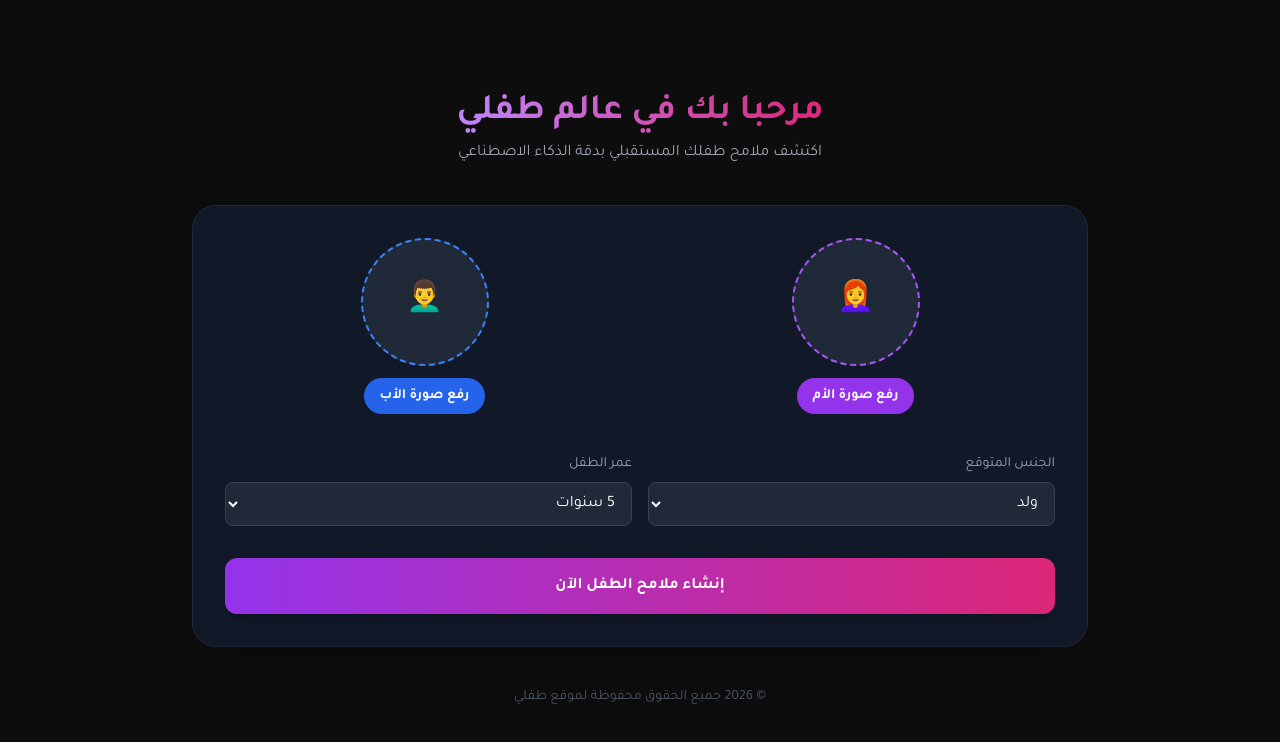
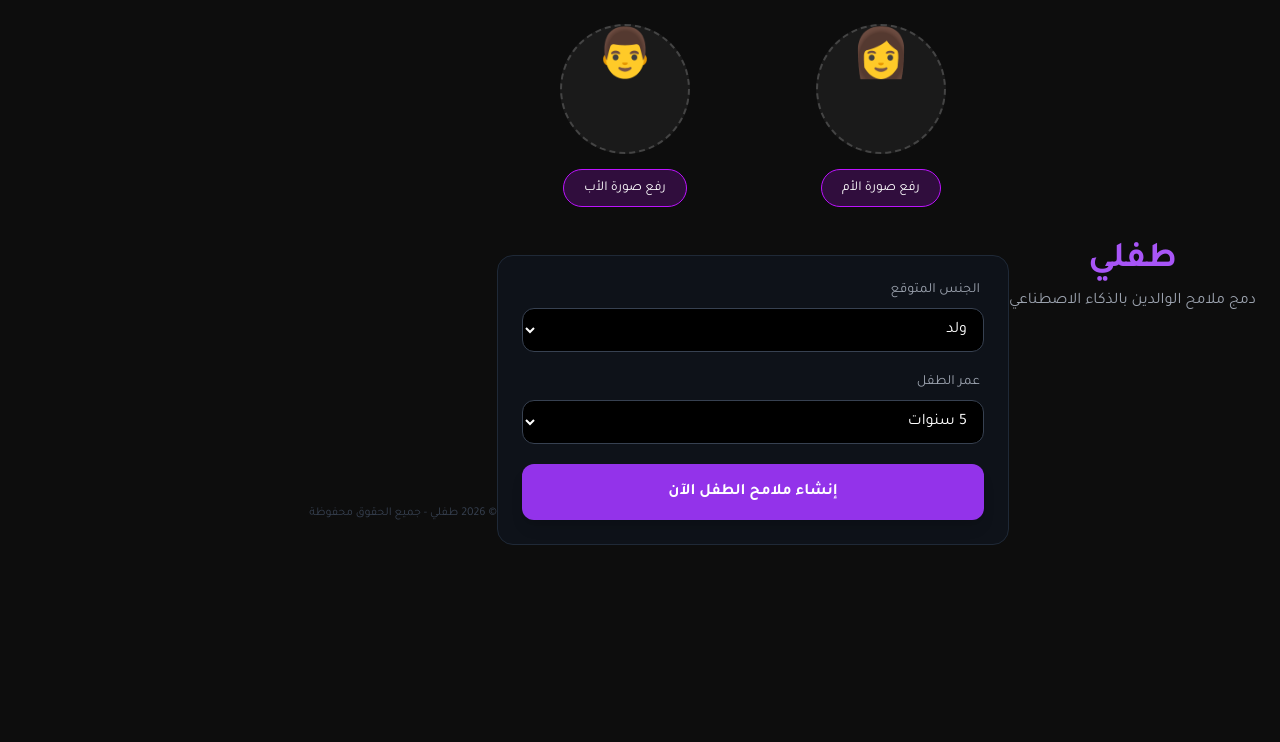
Before and after one commit to momenkun30-lab/My-Child, a website: page index.html in a window 1280 px wide. Drawn offline with nearby package versions, Linux system fonts and the light colour scheme.

Commit message:
Update index.html

```diff
--- a/index.html
+++ b/index.html
@@ -3,7 +3,7 @@
 <head>
     <meta charset="UTF-8">
     <meta name="viewport" content="width=device-width, initial-scale=1.0">
-    <title>طفلي المستقبلي - دمج الملامح بالذكاء الاصطناعي</title>
+    <title>طفلي - استكشاف ملامح المستقبل</title>
     <script src="https://cdn.tailwindcss.com"></script>
     <link href="https://fonts.googleapis.com/css2?family=Tajawal:wght@400;700&display=swap" rel="stylesheet">
     <style>
@@ -11,102 +11,111 @@
             font-family: 'Tajawal', sans-serif;
             background-color: #0d0d0d;
             color: white;
+            display: flex;
+            flex-col;
+            align-items: center;
+            min-height: screen;
         }
-        .neon-border {
-            box-shadow: 0 0 15px #bc13fe, 0 0 5px #bc13fe;
-        }
-        .preview-img {
-            width: 150px;
-            height: 150px;
-            object-fit: cover;
+        .preview-circle {
+            width: 130px;
+            height: 130px;
             border-radius: 50%;
             border: 3px solid #bc13fe;
-            display: none; /* مخفي افتراضياً حتى يتم اختيار صورة */
+            object-fit: cover;
+            display: none; /* تظهر فقط عند اختيار صورة */
+            box-shadow: 0 0 15px rgba(188, 19, 254, 0.4);
         }
-        .upload-label {
+        .placeholder-icon {
+            width: 130px;
+            height: 130px;
+            border-radius: 50%;
+            background: #1a1a1a;
+            display: flex;
+            items-center: center;
+            justify-content: center;
+            border: 2px dashed #444;
+            font-size: 3rem;
             transition: all 0.3s ease;
         }
-        .upload-label:hover {
-            transform: scale(1.05);
-            filter: brightness(1.2);
+        .upload-btn {
+            margin-top: 15px;
+            background: rgba(188, 19, 254, 0.2);
+            border: 1px solid #bc13fe;
+            padding: 8px 20px;
+            border-radius: 50px;
+            font-size: 0.85rem;
+            cursor: pointer;
+            transition: 0.3s;
+        }
+        .upload-btn:hover {
+            background: #bc13fe;
+            color: white;
         }
     </style>
 </head>
-<body class="flex flex-col items-center justify-center min-h-screen p-4">
+<body class="p-6">
 
-    <header class="text-center mb-10">
-        <h1 class="text-4xl font-bold text-transparent bg-clip-text bg-gradient-to-r from-purple-400 to-pink-600 mb-2">
-            مرحباً بك في عالم طفلي
-        </h1>
-        <p class="text-gray-400">اكتشف ملامح طفلك المستقبلي بدقة الذكاء الاصطناعي</p>
+    <header class="text-center mt-8 mb-12">
+        <h1 class="text-4xl font-bold text-purple-500 mb-2">طفلي</h1>
+        <p class="text-gray-400">دمج ملامح الوالدين بالذكاء الاصطناعي</p>
     </header>
 
-    <main class="w-full max-w-4xl bg-gray-900 p-8 rounded-3xl border border-gray-800 shadow-2xl">
+    <main class="w-full max-w-lg">
 
-        <div class="grid grid-cols-1 md:grid-cols-2 gap-8 mb-10">
+        <div class="flex justify-around mb-12">
 
             <div class="flex flex-col items-center">
-                <label class="upload-label cursor-pointer flex flex-col items-center">
-                    <div id="motherPlaceholder" class="w-32 h-32 flex items-center justify-center bg-gray-800 rounded-full border-2 border-dashed border-purple-500 mb-3">
-                        <span class="text-3xl">👩‍🦰</span>
-                    </div>
-                    <img id="motherPreview" class="preview-img mb-3" src="" alt="معاينة صورة الأم">
-                    <span class="bg-purple-600 px-4 py-2 rounded-full text-sm font-bold">رفع صورة الأم</span>
-                    <input type="file" id="motherInput" class="hidden" accept="image/*">
-                </label>
+                <div id="motherPlaceholder" class="placeholder-icon">👩</div>
+                <img id="motherPreview" class="preview-circle" alt="معاينة الأم">
+                <label for="motherInput" class="upload-btn">رفع صورة الأم</label>
+                <input type="file" id="motherInput" class="hidden" accept="image/*">
             </div>
 
             <div class="flex flex-col items-center">
-                <label class="upload-label cursor-pointer flex flex-col items-center">
-                    <div id="fatherPlaceholder" class="w-32 h-32 flex items-center justify-center bg-gray-800 rounded-full border-2 border-dashed border-blue-500 mb-3">
-                        <span class="text-3xl">👨‍🦱</span>
-                    </div>
-                    <img id="fatherPreview" class="preview-img mb-3" src="" alt="معاينة صورة الأب" style="border-color: #3b82f6;">
-                    <span class="bg-blue-600 px-4 py-2 rounded-full text-sm font-bold">رفع صورة الأب</span>
-                    <input type="file" id="fatherInput" class="hidden" accept="image/*">
-                </label>
+                <div id="fatherPlaceholder" class="placeholder-icon">👨</div>
+                <img id="fatherPreview" class="preview-circle" alt="معاينة الأب">
+                <label for="fatherInput" class="upload-btn">رفع صورة الأب</label>
+                <input type="file" id="fatherInput" class="hidden" accept="image/*">
             </div>
 
         </div>
 
-        <div class="grid grid-cols-2 gap-4 mb-8">
-            <div class="flex flex-col">
-                <label class="mb-2 text-sm text-gray-400">الجنس المتوقع</label>
-                <select id="gender" class="bg-gray-800 border border-gray-700 rounded-lg p-3 outline-none focus:border-purple-500">
+        <div class="space-y-5 bg-gray-900/50 p-6 rounded-2xl border border-gray-800">
+            <div>
+                <label class="block text-gray-400 text-sm mb-2 mr-1">الجنس المتوقع</label>
+                <select id="gender" class="w-full bg-black border border-gray-700 p-3 rounded-xl outline-none focus:border-purple-500">
                     <option value="boy">ولد</option>
                     <option value="girl">بنت</option>
                 </select>
             </div>
-            <div class="flex flex-col">
-                <label class="mb-2 text-sm text-gray-400">عمر الطفل</label>
-                <select id="age" class="bg-gray-800 border border-gray-700 rounded-lg p-3 outline-none focus:border-purple-500">
+
+            <div>
+                <label class="block text-gray-400 text-sm mb-2 mr-1">عمر الطفل</label>
+                <select id="age" class="w-full bg-black border border-gray-700 p-3 rounded-xl outline-none focus:border-purple-500">
                     <option value="5">5 سنوات</option>
                     <option value="10">10 سنوات</option>
-                    <option value="teen">مراهق (15 سنة)</option>
-                    <option value="25">شاب (25 سنة)</option>
+                    <option value="teen">15 سنة (مراهق)</option>
+                    <option value="25">25 سنة (شاب)</option>
                 </select>
             </div>
+
+            <button id="generateBtn" class="w-full bg-purple-600 hover:bg-purple-500 text-white font-bold py-4 rounded-xl transition-all shadow-lg active:scale-95">
+                إنشاء ملامح الطفل الآن
+            </button>
         </div>
 
-        <button id="generateBtn" class="w-full bg-gradient-to-r from-purple-600 to-pink-600 hover:from-purple-500 hover:to-pink-500 text-white font-bold py-4 rounded-xl shadow-lg transition-all transform hover:scale-[1.02] active:scale-95">
-            إنشاء ملامح الطفل الآن
-        </button>
-
-        <div id="resultArea" class="hidden mt-10 text-center border-t border-gray-800 pt-10">
-            <h2 class="text-2xl font-bold mb-4">ملامح طفلك المستقبلي</h2>
-            <div class="relative inline-block neon-border rounded-2xl overflow-hidden">
-                <img id="finalImage" src="" alt="النتيجة" class="max-w-full h-auto rounded-2xl transition-opacity duration-1000">
-                <div id="loadingOverlay" class="absolute inset-0 bg-black bg-opacity-50 flex items-center justify-center hidden">
-                    <div class="animate-spin rounded-full h-12 w-12 border-t-2 border-b-2 border-white"></div>
-                </div>
+        <div id="resultArea" class="hidden mt-12 text-center pb-10">
+            <h2 class="text-xl font-bold mb-6 text-purple-400">النتيجة المتوقعة</h2>
+            <div class="inline-block p-2 bg-gray-800 rounded-2xl border-2 border-purple-500">
+                <img id="finalImage" src="" alt="طفلك المستقبلي" class="max-w-full h-auto rounded-xl shadow-2xl">
             </div>
-            <p class="mt-4 text-gray-400 italic">تم الدمج بنسبة 70% ملامح الأم و 30% ملامح الأب</p>
+            <p class="mt-4 text-gray-500 text-sm italic">تم توليد الصورة بواسطة Gemini AI 1.5</p>
         </div>
 
     </main>
 
-    <footer class="mt-10 text-gray-600 text-sm">
-        &copy; 2026 جميع الحقوق محفوظة لموقع طفلي
+    <footer class="mt-auto py-6 text-gray-700 text-xs">
+        &copy; 2026 طفلي - جميع الحقوق محفوظة
     </footer>
 
     <script src="script.js"></script>
```
